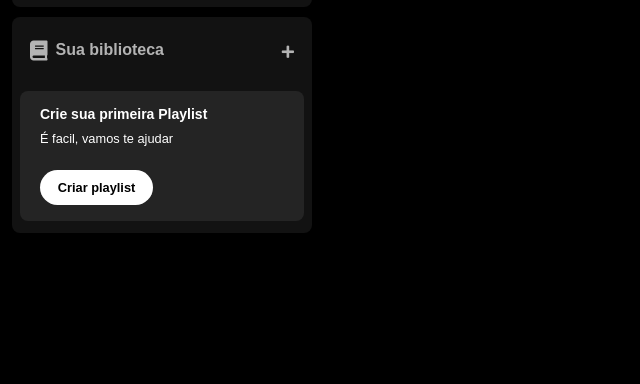
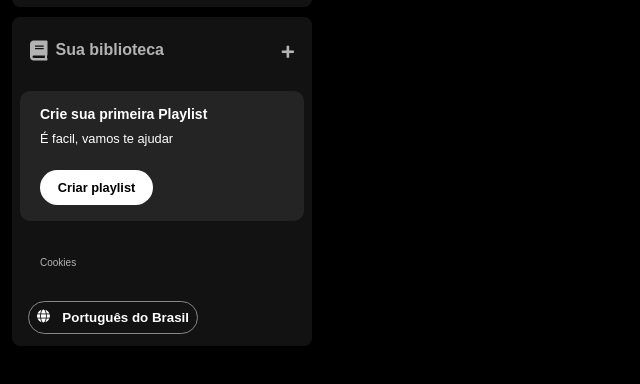
Before and after one commit to GuiMeiring/spotify-clone, a plain HTML site: page index.html in a window 1280 px wide. Shown: the part 166-550 px from the top of the page, without its empty margins (0-640 px from the left). Drawn offline with Linux system fonts and the light colour scheme.

Commit message:
Aula 2 Imersao Front-end

```diff
--- a/index.html
+++ b/index.html
@@ -6,10 +6,8 @@
   <title>Spotify Imersão</title>
   <link rel="stylesheet" href="reset.css">
   <link rel="stylesheet" href="styles.css">
-    <link rel="stylesheet" href="https://use.fontawesome.com/releases/v5.15.4/css/solid.css"
-    integrity="sha384-Tv5i09RULyHKMwX0E8wJUqSOaXlyu3SQxORObAI08iUwIalMmN5L6AvlPX2LMoSE" crossorigin="anonymous" />
-    <link rel="stylesheet" href="https://use.fontawesome.com/releases/v5.15.4/css/fontawesome.css"
-    integrity="sha384-jLKHWM3JRmfMU0A5x5AkjWkw/EYfGUAGagvnfryNV3F9VqM98XiIH7VBGVoxVSc7" crossorigin="anonymous" />
+  <link rel="stylesheet" href="https://use.fontawesome.com/releases/v5.15.4/css/solid.css" integrity="sha384-Tv5i09RULyHKMwX0E8wJUqSOaXlyu3SQxORObAI08iUwIalMmN5L6AvlPX2LMoSE" crossorigin="anonymous" />
+  <link rel="stylesheet" href="https://use.fontawesome.com/releases/v5.15.4/css/fontawesome.css" integrity="sha384-jLKHWM3JRmfMU0A5x5AkjWkw/EYfGUAGagvnfryNV3F9VqM98XiIH7VBGVoxVSc7" crossorigin="anonymous" />
 </head>
 <body>
   <div class="sidebar">
@@ -51,6 +49,15 @@
             </button>
           </div>
         </section>
+        <div class="cookies">
+          <a href="">Cookies</a>
+        </div>
+        <div class="languages">
+          <button class="languages__button">
+            <span class=" fa fa-globe"></span>
+            <span>Português do Brasil</span>
+          </button>
+        </div>
       </div>
   </div>
 </body>
--- a/styles.css
+++ b/styles.css
@@ -107,6 +107,7 @@ h1 {
     font-size: 14px;
     margin: 8px 0;
     padding: 16px 20px;
+    border-radius: 10px;
 }
 
 .library .section-playlist .section-playlist__content {
@@ -117,7 +118,7 @@ h1 {
 .library .section-playlist .section-playlist__content .text {
     color: #ffff;
     padding-bottom: 12px;
-    font-family: 'Montserrat', sans-serif;
+    font-family: "DM Sans", sans-serif;
 }
 
 .section-playlist__content .title {
@@ -145,3 +146,35 @@ h1 {
     justify-content: center;
     margin-top: 12px;
 }
+
+.sidebar .cookies {
+    font-family: 'Montserrat', sans-serif;
+    margin: 25px 20px;
+}
+
+.sidebar .cookies a {
+    color: #b3b3b3;
+    font-weight: 500;
+    font-size: 10px;
+    text-decoration: none;
+}
+
+.sidebar .cookies a:hover {
+    text-decoration: underline;
+}
+
+.languages .languages__button {
+    display: flex;
+    justify-content: space-between;
+    background-color: transparent;
+    border: 1px solid #878787;
+    color: #ffff;
+    cursor: pointer;
+    font-weight: bold;
+    font-family: 'Montserrat', sans-serif;
+    width: 170px;
+    margin: 8px;
+    padding: 8px;
+    border-radius: 20px;
+
+}
```
Lines whose indentation alone changed are shown as unchanged.
